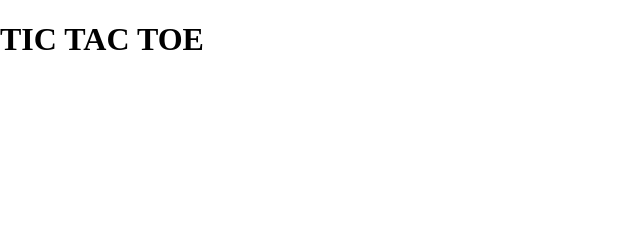
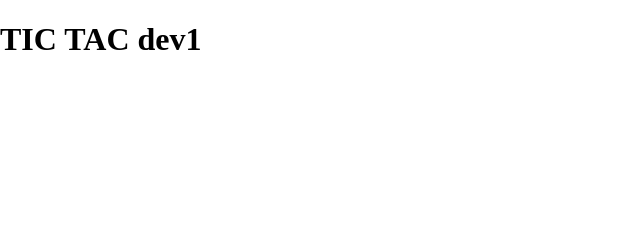
Before and after one commit to sameena-majeed/tic-tac-toe, a plain HTML site: page index.html in a window 1280 px wide. Shown: the top 240 px of the page, 0-640 px from the left. Drawn offline with Linux system fonts and the light colour scheme.

Commit message:
chnged by dev1

```diff
--- a/index.html
+++ b/index.html
@@ -10,7 +10,7 @@
 
 </head>
 <body>
-    <h1>TIC TAC TOE</h1>
+    <h1>TIC TAC dev1</h1>
     <div class="board" id="board">
         <div class="cell" data-cell=""></div>
         <div class="cell" data-cell=""></div>
```
